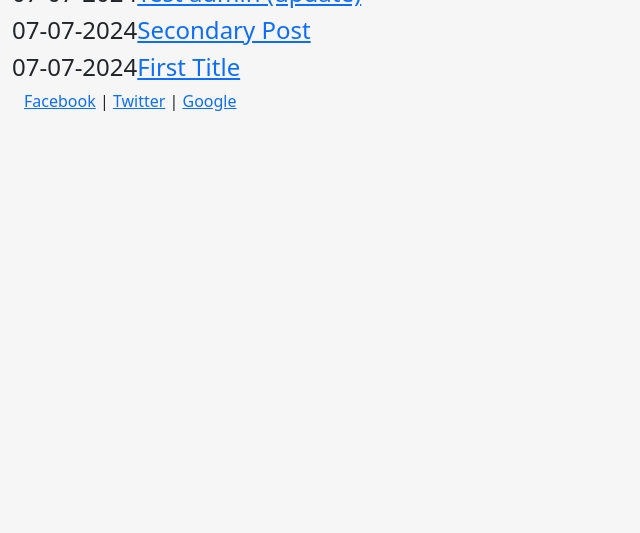
After one commit to ducanh0208/django, a Django app: page /blog/ in a window 1280 px wide. The commit adds this page. Shown: the part 267-800 px from the top of the page, without its empty margins (0-640 px from the left). Run offline with Django 4.2, Linux system fonts and the light colour scheme; data comes from the database, SQL or seed files in the repository; both versions use the stored data as it was after the commit; some libraries are stand-ins or nearby versions.

Commit message:
GET list blogs

```diff
--- /dev/null
+++ b/blog/templates/blog.html
@@ -0,0 +1,7 @@
+{% extends "pages/base.html" %}
+{% block title %}Blog{% endblock %}
+{% block content %}
+{% for post in Posts %}
+   <h4>{{post.date|date:"d-m-Y"}}<a href="/blog/{{post.id}}">{{post.title}}</a></h4>
+{% endfor %}
+{% endblock %}
--- /dev/null
+++ b/blog/urls.py
@@ -0,0 +1,6 @@
+from django.urls import path
+from . import views
+
+urlpatterns = [
+  path('', views.list),
+]
--- a/blog/views.py
+++ b/blog/views.py
@@ -1,3 +1,6 @@
 from django.shortcuts import render
-
+from .models import Post
 # Create your views here.
+def list(request):
+   Data = {'Posts': Post.objects.all().order_by('-date')}
+   return render(request, 'blog.html', Data)
--- a/ducanh_django/urls.py
+++ b/ducanh_django/urls.py
@@ -20,4 +20,5 @@ from django.urls import path, include
 urlpatterns = [
     path('admin/', admin.site.urls),
     path('', include('home.urls')),
+    path('blog/', include('blog.urls')),
 ]
--- a/home/templates/pages/base.html
+++ b/home/templates/pages/base.html
@@ -4,13 +4,20 @@
     <meta charset="UTF-8" />
     <meta name="viewport" content="width=device-width, initial-scale=1.0" />
     <meta http-equiv="X-UA-Compatible" content="ie=edge" />
-    {% load staticfiles %}
+    {% load static %}
     <link
       rel="stylesheet"
       href="{% static 'css/bootstrap.min.css' %}"
       type="text/css"
     />
     <title>{% block title %}{% endblock %}</title>
+    <style>
+      html,
+      body {
+        height: 100%;
+        background-color: #f6f6f6;
+      }
+    </style>
   </head>
   <body>
     <div class="container-fluid">
@@ -22,33 +29,6 @@
         </ul>
       </div>
       <br />
-      <div class="row">
-        <div class="col-sm-2">
-          <div class="bs-sliderbar" style="background-color: #ffffff">
-            <ul class="nav flex-column">
-              <li><a href="/">Thông tin cá nhân</a></li>
-              <li><a href="/blog">Bài viết</a></li>
-              <li><a href="/contact">Liên hệ</a></li>
-            </ul>
-          </div>
-        </div>
-        <div class="col-sm-10">{% block content %} {% endblock %}</div>
-      </div>
-
-      <footer>
-        <div class="container-fluid">
-          <a href="#">Facebook</a> | <a href="#">Twitter</a> |
-          <a href="#">Google</a>
-        </div>
-      </footer>
-
-      <style>
-        html,
-        body {
-          height: 100%;
-          background-color: #f6f6f6;
-        }
-      </style>
 
       <div class="row">
         <div class="col-sm-2">
@@ -64,7 +44,15 @@
           <center><h1>Blog Làm từ Python Django</h1></center>
         </div>
       </div>
+
+      {% block content %} {% endblock %}
+
+      <footer>
+        <div class="container-fluid">
+          <a href="#">Facebook</a> | <a href="#">Twitter</a> |
+          <a href="#">Google</a>
+        </div>
+      </footer>
     </div>
-    {% block content %} {% endblock %}
   </body>
 </html>
```
Also changed, not shown: db.sqlite3.
